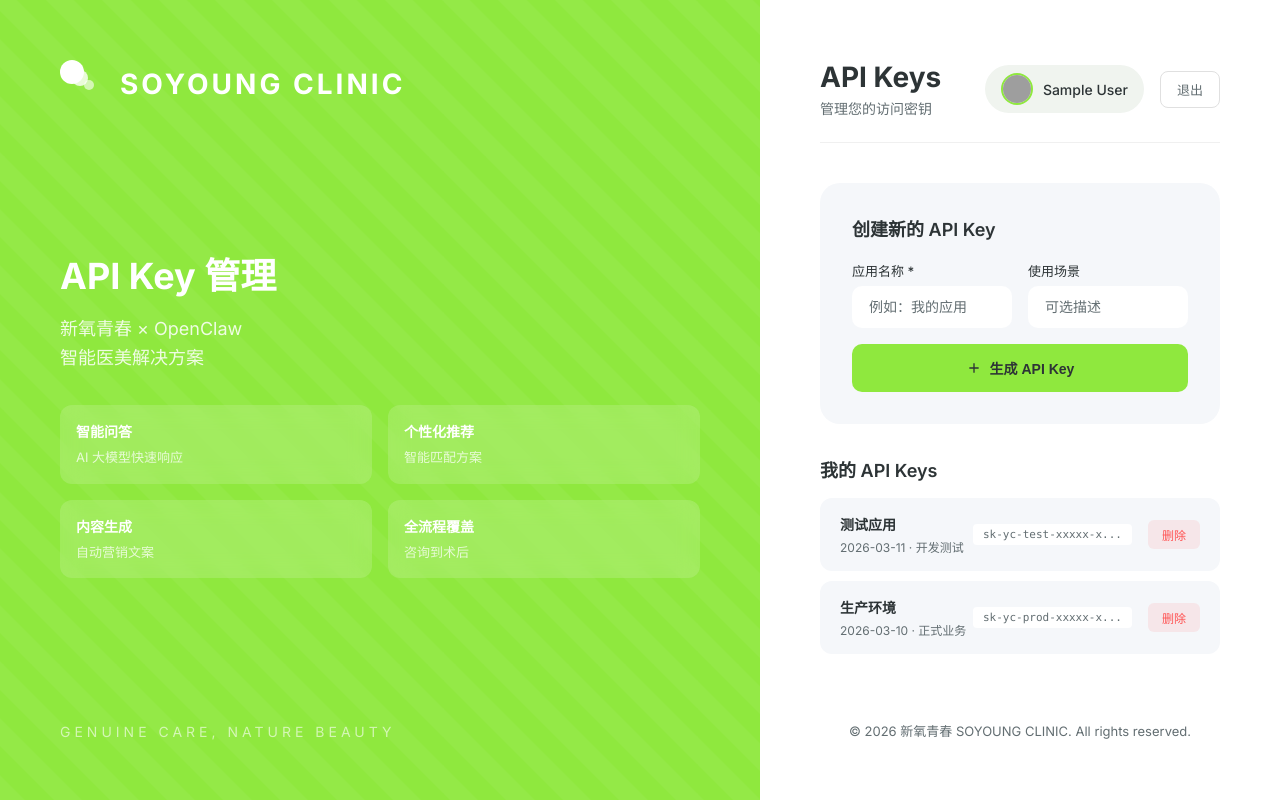
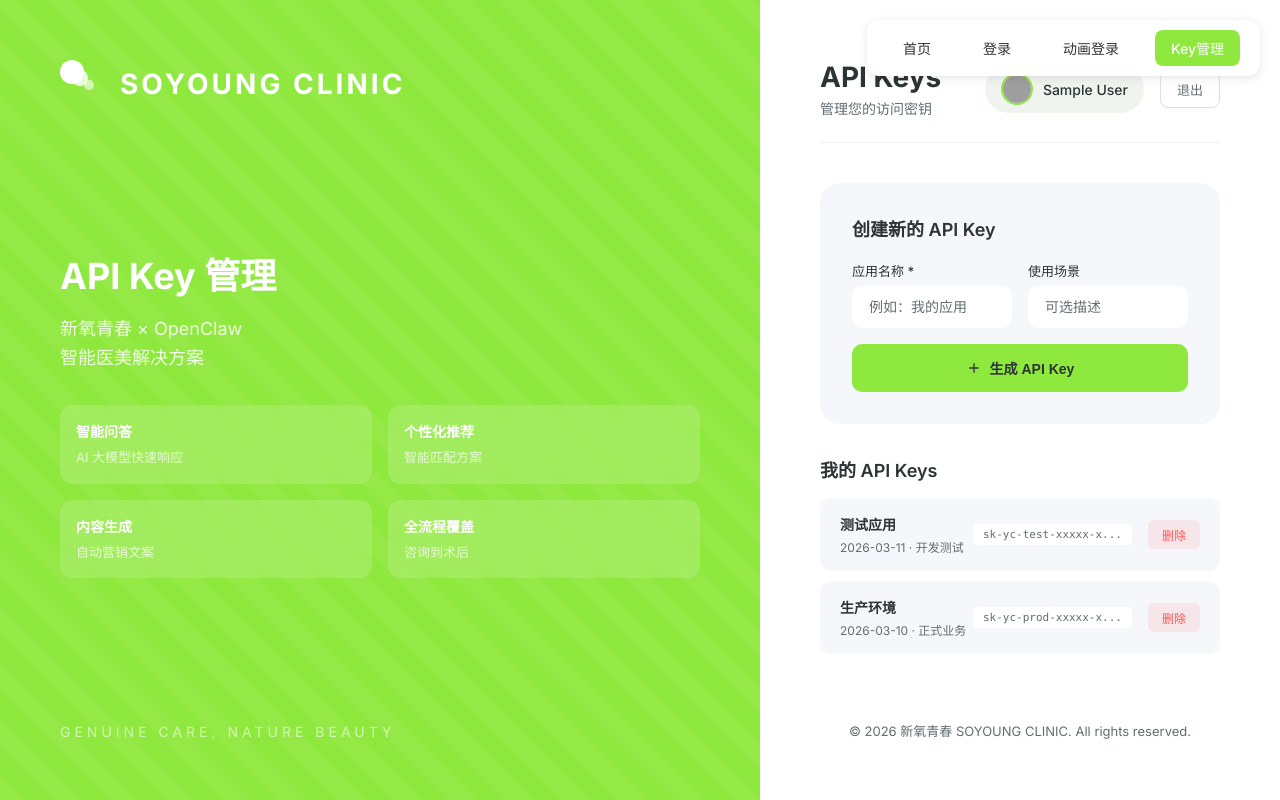
Before and after one commit to shalei-pm/soyoung-key, a plain HTML site: page key-management.html in a window 1280 px wide. Drawn offline with Linux system fonts and the light colour scheme; sample sign-in values are in the browser's storage; grey boxes are pictures that could not be loaded.

Commit message:
Add navigation menu

```diff
--- a/key-management.html
+++ b/key-management.html
@@ -6,6 +6,32 @@
     <title>新氧青春 - API Key 管理</title>
     <link href="https://fonts.googleapis.com/css2?family=Inter:wght@300;400;500;600;700&display=swap" rel="stylesheet">
     <style>
+        .nav-links {
+            display: flex;
+            gap: 20px;
+            position: fixed;
+            top: 20px;
+            right: 20px;
+            z-index: 1000;
+            background: white;
+            padding: 10px 20px;
+            border-radius: 12px;
+            box-shadow: 0 2px 10px rgba(0,0,0,0.1);
+        }
+        .nav-links a {
+            color: #333;
+            text-decoration: none;
+            padding: 8px 16px;
+            border-radius: 8px;
+            transition: all 0.3s;
+            font-weight: 500;
+            font-size: 14px;
+        }
+        .nav-links a:hover, .nav-links a.active {
+            background: #8FE83E;
+            color: white;
+        }
+
         :root {
             --primary-green: #8FE83E;
             --primary-green-light: #B8F273;
@@ -483,6 +509,12 @@
     </style>
 </head>
 <body>
+    <nav class="nav-links">
+        <a href="index.html">首页</a>
+        <a href="login.html">登录</a>
+        <a href="login-animated.html">动画登录</a>
+        <a href="key-management.html" class="active">Key管理</a>
+    </nav>
     <div class="container">
         <!-- 左侧品牌区 -->
         <div class="brand-side">
```
Also changed, not shown: index.html (+23 -0 lines), login-animated.html (+32 -0 lines), login.html (+32 -0 lines).
